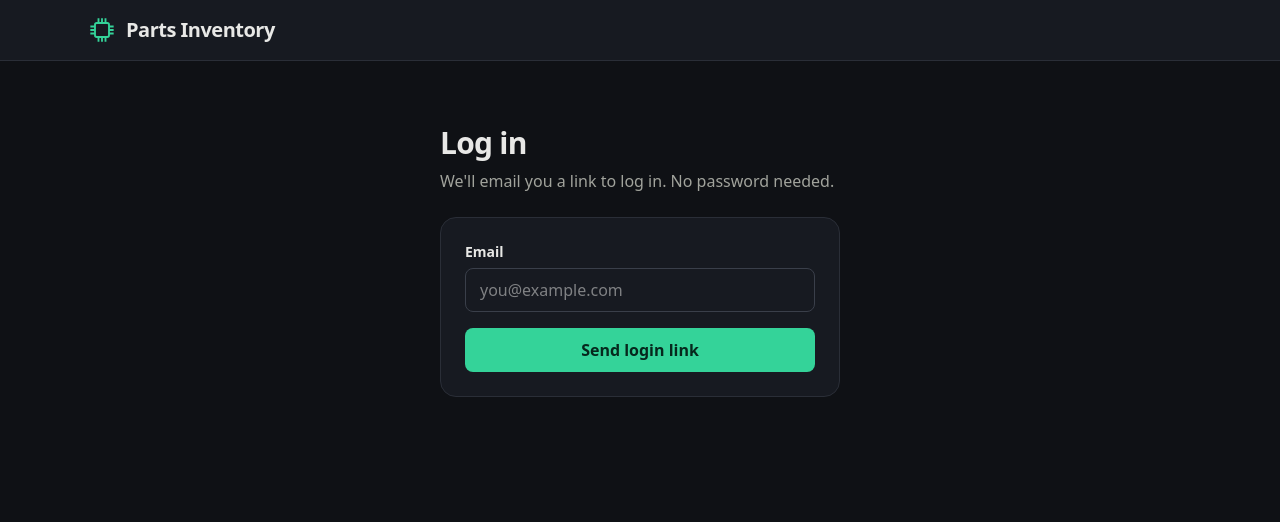
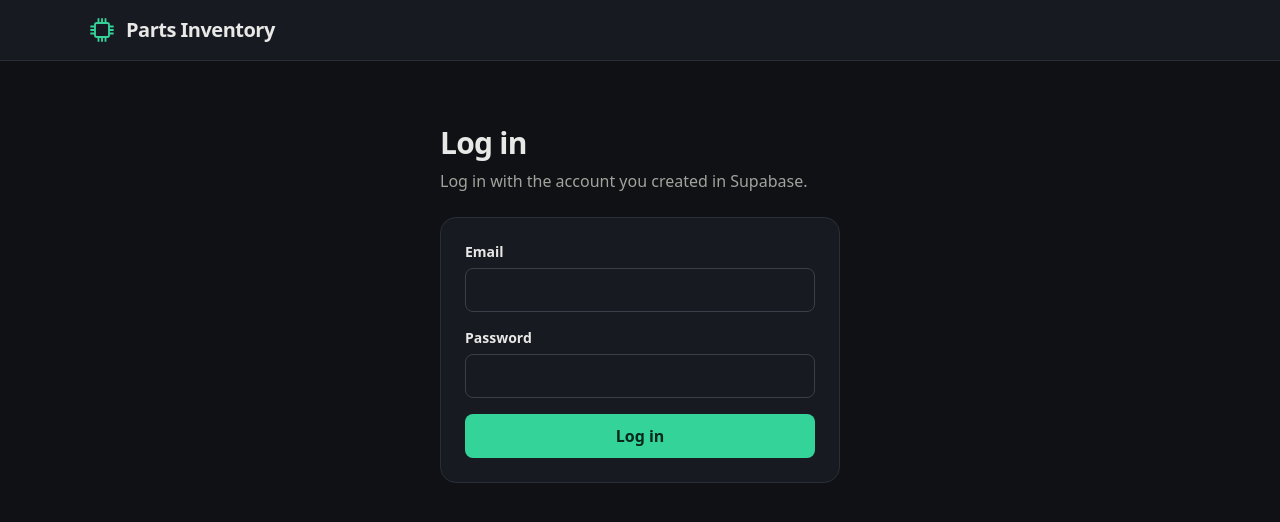
Before and after one commit to flaviofersu-pixel/electronics-parts-inventory, a Next.js app: page /login in a window 1280 px wide. Shown: the top 522 px of the page. Built offline with nearby package versions, Linux system fonts and the light colour scheme; no server answers.

Commit message:
feat: switch login to email and password

```diff
--- a/src/app/auth/callback/route.ts
+++ /dev/null
@@ -1,18 +0,0 @@
-import { NextResponse, type NextRequest } from "next/server";
-import { createClient } from "@/lib/supabase/server";
-
-// The login email links here; swap the one-time code for a session.
-export async function GET(request: NextRequest) {
-  const { searchParams, origin } = request.nextUrl;
-  const code = searchParams.get("code");
-
-  if (code) {
-    const supabase = await createClient();
-    const { error } = await supabase.auth.exchangeCodeForSession(code);
-    if (!error) {
-      return NextResponse.redirect(`${origin}/`);
-    }
-  }
-
-  return NextResponse.redirect(`${origin}/login?error=invalid_link`);
-}
--- a/src/app/login/LoginForm.tsx
+++ b/src/app/login/LoginForm.tsx
@@ -1,12 +1,15 @@
 "use client";
 
 import { useActionState } from "react";
-import { sendMagicLink, type LoginState } from "./actions";
+import { logIn, type LoginState } from "./actions";
 
-const INITIAL_STATE: LoginState = { status: "idle", message: "" };
+const INITIAL_STATE: LoginState = { error: "" };
+
+const INPUT_CLASSES =
+  "h-11 rounded-lg border border-border-strong bg-surface px-3.5 outline-none focus:border-accent focus:ring-3 focus:ring-accent-ring";
 
 export function LoginForm() {
-  const [state, formAction, isPending] = useActionState(sendMagicLink, INITIAL_STATE);
+  const [state, formAction, isPending] = useActionState(logIn, INITIAL_STATE);
 
   return (
     <form action={formAction} className="flex flex-col gap-4">
@@ -14,14 +17,19 @@ export function LoginForm() {
         <label htmlFor="email" className="text-sm font-semibold">
           Email
         </label>
+        <input id="email" name="email" type="email" required autoComplete="email" className={INPUT_CLASSES} />
+      </div>
+      <div className="flex flex-col gap-1.5">
+        <label htmlFor="password" className="text-sm font-semibold">
+          Password
+        </label>
         <input
-          id="email"
-          name="email"
-          type="email"
+          id="password"
+          name="password"
+          type="password"
           required
-          autoComplete="email"
-          placeholder="you@example.com"
-          className="h-11 rounded-lg border border-border-strong bg-surface px-3.5 outline-none focus:border-accent focus:ring-3 focus:ring-accent-ring"
+          autoComplete="current-password"
+          className={INPUT_CLASSES}
         />
       </div>
       <button
@@ -29,14 +37,11 @@ export function LoginForm() {
         disabled={isPending}
         className="h-11 rounded-lg bg-accent font-semibold text-accent-foreground transition-colors hover:bg-accent-hover disabled:opacity-60"
       >
-        {isPending ? "Sending…" : "Send login link"}
+        {isPending ? "Logging in…" : "Log in"}
       </button>
-      {state.message && (
-        <p
-          role="status"
-          className={state.status === "error" ? "text-sm text-danger" : "text-sm text-accent"}
-        >
-          {state.message}
+      {state.error && (
+        <p role="alert" className="text-sm text-danger">
+          {state.error}
         </p>
       )}
     </form>
--- a/src/app/login/actions.ts
+++ b/src/app/login/actions.ts
@@ -1,39 +1,26 @@
 "use server";
 
-import { headers } from "next/headers";
+import { redirect } from "next/navigation";
 import { createClient } from "@/lib/supabase/server";
 
 export type LoginState = {
-  status: "idle" | "sent" | "error";
-  message: string;
+  error: string;
 };
 
-const EMAIL_PATTERN = /^[^\s@]+@[^\s@]+\.[^\s@]+$/;
+export async function logIn(_previousState: LoginState, formData: FormData): Promise<LoginState> {
+  const email = String(formData.get("email") ?? "").trim();
+  const password = String(formData.get("password") ?? "");
 
-export async function sendMagicLink(
-  _previousState: LoginState,
-  formData: FormData,
-): Promise<LoginState> {
-  const email = String(formData.get("email") ?? "").trim();
-
-  if (!EMAIL_PATTERN.test(email)) {
-    return { status: "error", message: "Enter a valid email address." };
+  if (!email || !password) {
+    return { error: "Enter your email and password." };
   }
 
-  const origin = (await headers()).get("origin") ?? "";
   const supabase = await createClient();
-  const { error } = await supabase.auth.signInWithOtp({
-    email,
-    options: {
-      emailRedirectTo: `${origin}/auth/callback`,
-      // Only existing users can log in: this is a private inventory.
-      shouldCreateUser: false,
-    },
-  });
+  const { error } = await supabase.auth.signInWithPassword({ email, password });
 
   if (error) {
-    return { status: "error", message: "Could not send the login link. Try again." };
+    return { error: "Wrong email or password." };
   }
 
-  return { status: "sent", message: `Check ${email} for your login link.` };
+  redirect("/");
 }
--- a/src/app/login/page.tsx
+++ b/src/app/login/page.tsx
@@ -1,23 +1,12 @@
 import { LoginForm } from "./LoginForm";
 
-type LoginPageProps = {
-  searchParams: Promise<{ error?: string }>;
-};
-
-export default async function LoginPage({ searchParams }: LoginPageProps) {
-  const { error } = await searchParams;
-
+export default function LoginPage() {
   return (
     <main className="mx-auto flex max-w-md flex-col gap-6 px-6 py-16">
       <div className="flex flex-col gap-2">
         <h1 className="font-display text-3xl font-semibold tracking-tight">Log in</h1>
-        <p className="text-muted">We&apos;ll email you a link to log in. No password needed.</p>
+        <p className="text-muted">Log in with the account you created in Supabase.</p>
       </div>
-      {error && (
-        <p role="alert" className="rounded-lg border border-danger-border px-4 py-3 text-sm text-danger">
-          That login link didn&apos;t work or has expired. Request a new one.
-        </p>
-      )}
       <div className="rounded-2xl border border-border bg-surface p-6">
         <LoginForm />
       </div>
--- a/src/lib/supabase/middleware.ts
+++ b/src/lib/supabase/middleware.ts
@@ -1,7 +1,7 @@
 import { createServerClient } from "@supabase/ssr";
 import { NextResponse, type NextRequest } from "next/server";
 
-const PUBLIC_PATHS = ["/login", "/auth"];
+const PUBLIC_PATHS = ["/login"];
 
 function isPublicPath(pathname: string): boolean {
   return PUBLIC_PATHS.some((path) => pathname.startsWith(path));
```
Also changed, not shown: 1 other file (tests, documents, lock files or other folders).
